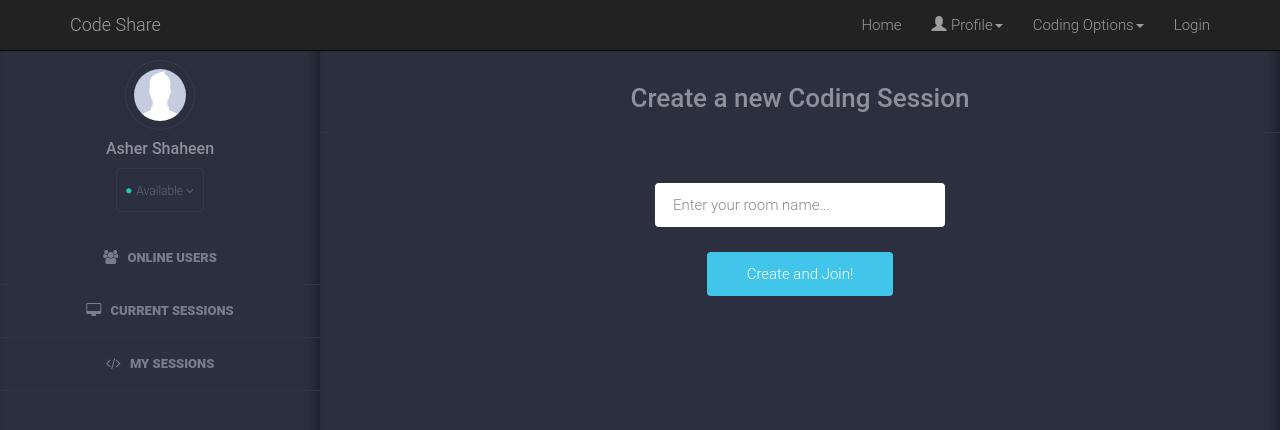
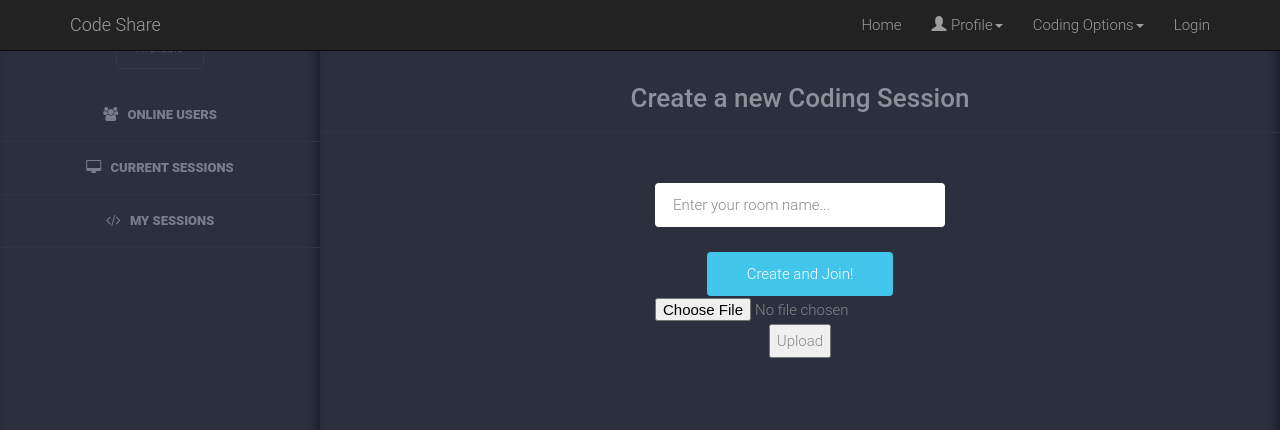
Before and after one commit to Asher978/Code-Share-Updated, a React (Create React App) app in the folder client/: page /profile in a window 1280 px wide. Shown: the top 430 px of the page. Built offline with nearby package versions, Linux system fonts and the light colour scheme; no server answers; sample sign-in values are in the browser's storage.

Commit message:
Image uploading logic on the client side with axios calls to aws + express

```diff
--- a/client/src/NewComponents/Profile/Profile.js
+++ b/client/src/NewComponents/Profile/Profile.js
@@ -1,12 +1,15 @@
 import React, { Component } from 'react';
 import pic from '../../images/profile.jpg';
 import ProfileNavItem from './ProfileNavItem';
+import axios from 'axios';
+import Auth from '../../modules/Auth';
 
 export default class Profile extends Component {
   state = {
     activeItem: null,
     active: false,
     rooms: [],
+    file: null,
     items: [
       {
         id: 1,
@@ -52,6 +55,30 @@ export default class Profile extends Component {
         room_name: room_name
       }
     })
+  };
+
+  handleChangeFile = (e) => {
+    this.setState({ file: e.target.files[0] });
+  }
+
+  handleUpload = async (e) => {
+    e.preventDefault();
+    const { file } = this.state;
+    const { user } = this.props;
+    console.log('FILE-->', file);
+    const url = await axios.get('/upload/image', {
+      headers: {
+        'Authorization': `jwt ${Auth.getToken()}`,
+      }
+    });
+    console.log('URL RESPONSE-->', url)
+    await axios.put(url.data.url, file, {
+      headers: {
+        'Content-Type': file.type
+      }
+    })
+
+    await axios.put(`/user/${user._id}`, { imageUrl: url.data.key })
   }
 
   renderProfileNavItems = () => {
@@ -86,14 +113,28 @@ export default class Profile extends Component {
     })
   }
 
+  renderUserInfo = () => {
+    const { user } = this.props;
+    if(user) {
+      console.log(user)
+      return (
+        <div>
+          <img className="img-circle" src={`https://s3.us-east-2.amazonaws.com/code-share-users-pics/${user.userPic}`} />
+          <h4 className="user-name">{user.username}</h4>
+        </div>
+      )
+    }
+  }
+
   render () {
     const { handleInputChange, handleSubmitRoom, room_name } = this.props;
+    console.log("profile props-->", this.props)
+    const { file } = this.state;
     return (
       <div>
         <aside className="left-panel">
           <div className="user text-center">
-            <img className="img-circle" src={pic}/>
-            <h4 className="user-name">Asher Shaheen</h4>
+            { this.renderUserInfo() }
             <div className="dropdown user-login">
               <button className="btn btn-xs dropdown-toggle btn-rounded profile-btn" type="button" data-toggle="dropdown" aria-expanded="true">
                 <i className="fa fa-circle status-icon available"></i> Available <i className="fa fa-angle-down"></i>
@@ -133,6 +174,14 @@ export default class Profile extends Component {
               <button type="submit" className="btn">Create and Join!</button>
             </form>
           </div>
+          <div className="col-sm-4 col-sm-offset-4">
+            <form onSubmit={this.handleUpload}>
+              <input
+                type="file" accept="/image/*" onChange={this.handleChangeFile}
+              />
+              <button type="submit">Upload</button>
+            </form>
+          </div>
         </aside>
       </div>
     )
```
